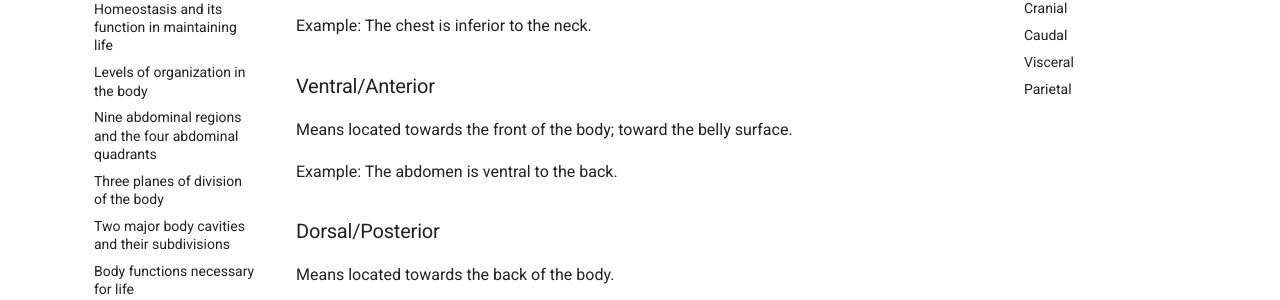
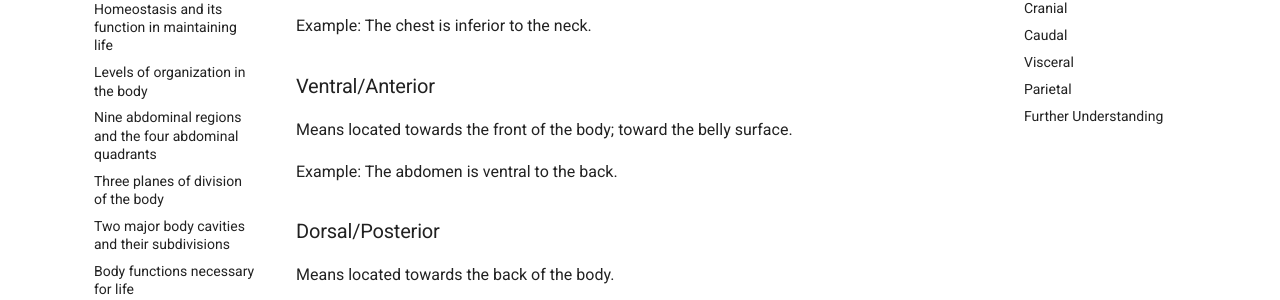
Before and after one commit to practicalnursing/practicalnursing.github.io, an MkDocs documentation site: the page built from docs/Courses/Semester 1/PN1109 - Anatomy and Physiology I/Objective 1/directional terms of the body.md, in a window 1280 px wide. Shown: the part 399-699 px from the top of the page. Built offline with MkDocs 1.6.1 and Material for MkDocs 9.7.7, drawn with Linux system fonts in a browser that asks for light colours.

Commit message:
Direction

```diff
--- a/docs/Courses/Semester 1/PN1109 - Anatomy and Physiology I/Objective 1/directional terms of the body.md
+++ b/docs/Courses/Semester 1/PN1109 - Anatomy and Physiology I/Objective 1/directional terms of the body.md
@@ -98,6 +98,7 @@ Pertains to the wall of a body cavity.
 Example: The abdominal cavity is lined with parietal peritoneum.
 
 
-# Further Understanding
+
+## Further Understanding
 
 <iframe width="560" height="315" src="https://www.youtube.com/embed/t6-ueqFK1IE" title="YouTube video player" frameborder="0" allow="accelerometer; autoplay; clipboard-write; encrypted-media; gyroscope; picture-in-picture" allowfullscreen></iframe>
```
Also changed, not shown: 1 other file.
